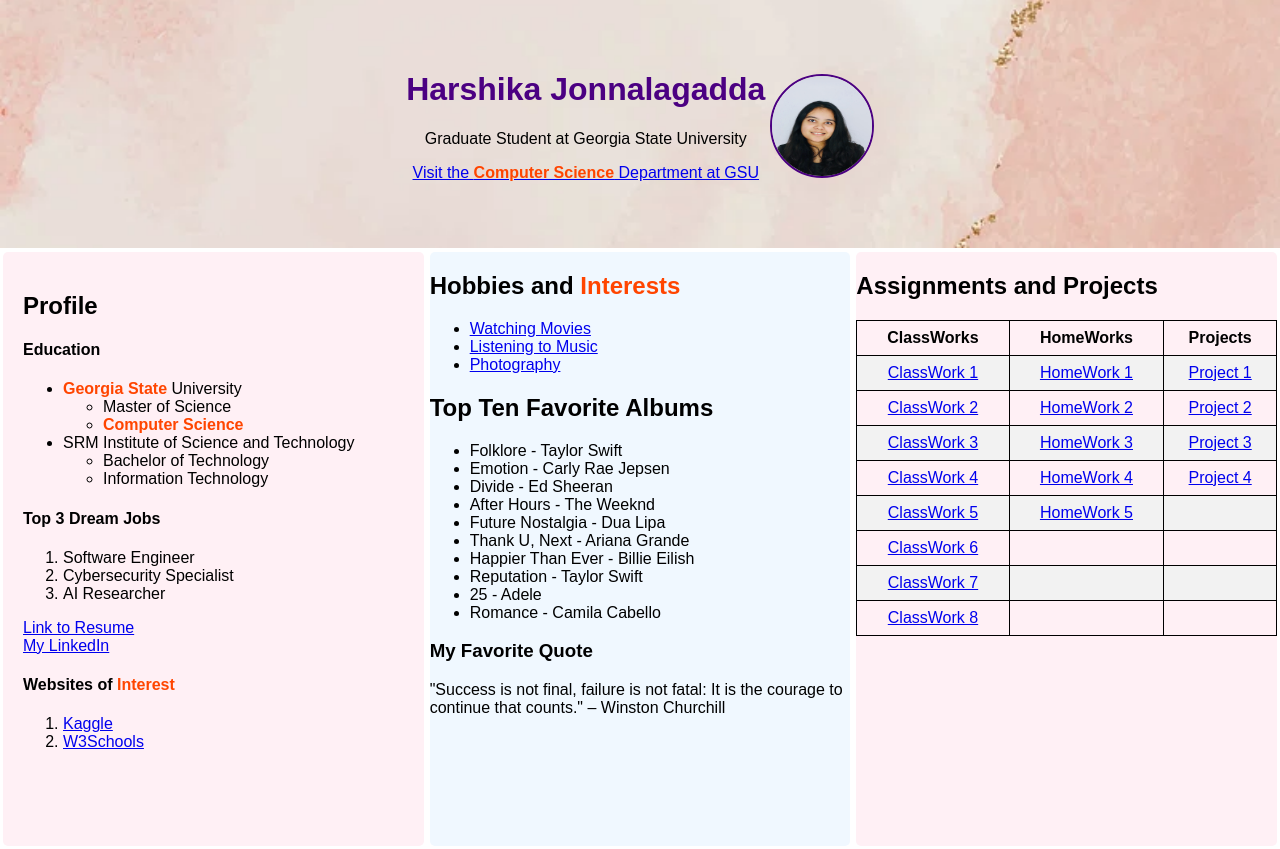
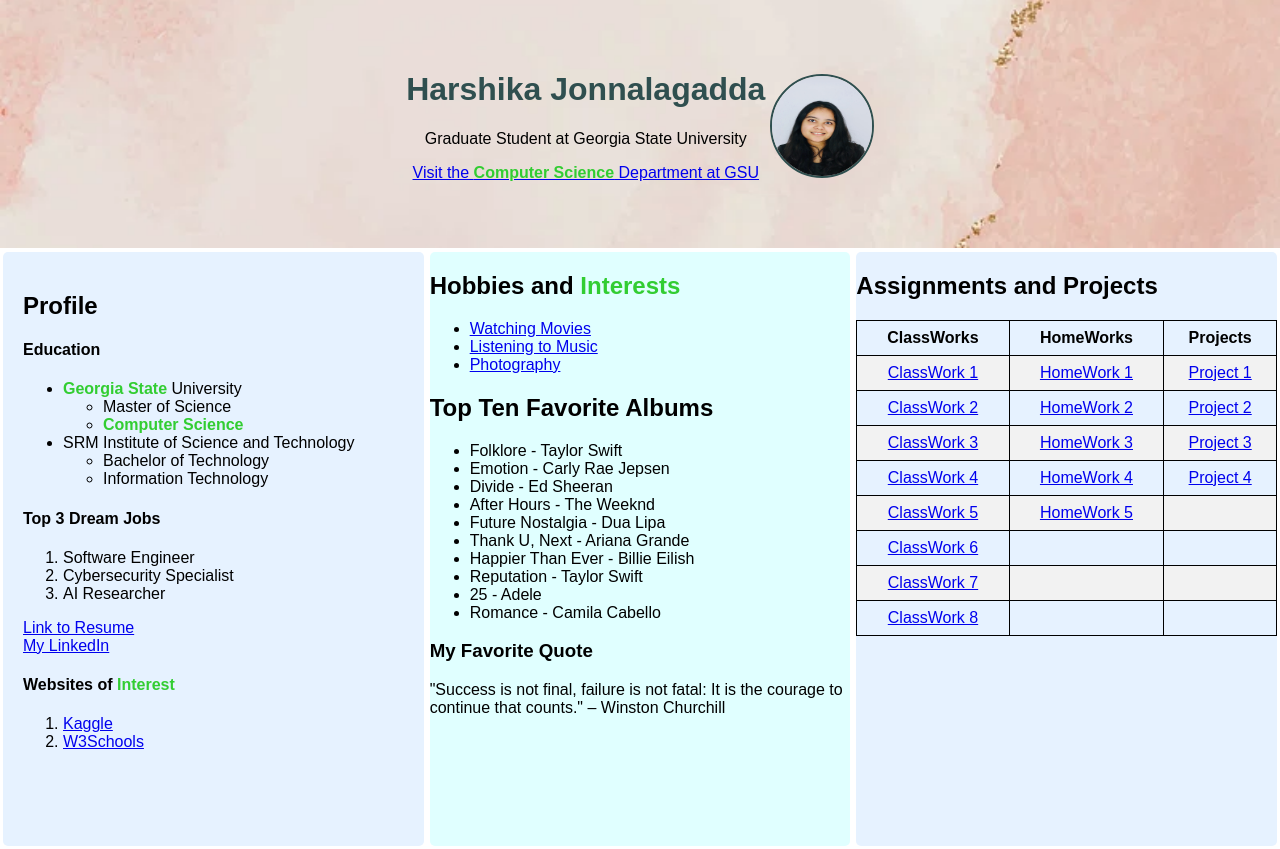
Before and after one commit to harshikaj1912/harshikaj1912.github.io, a plain HTML site: page index.html in a window 1280 px wide. Drawn offline with Linux system fonts and the light colour scheme.

Commit message:
style.css

```diff
--- a/style.css
+++ b/style.css
@@ -6,7 +6,7 @@ body {
 .center-text {
     text-align: center;
     font-size: 2em;
-    color: #4b0082;
+    color: #2f4f4f; /* Dark Slate Gray */
 }
 
 .box {
@@ -33,7 +33,7 @@ th, td {
 }
 
 tr:nth-child(even) {
-    background-color: #e8e8ff;
+    background-color: #f0f8ff; /* Alice Blue */
 }
 
 #wrapper {
@@ -50,15 +50,15 @@ tr:nth-child(even) {
 }
 
 #wrapper > div:first-of-type {
-    background-color: #fff0f5;
+    background-color: #e6f2ff; /* Light Blue */
 }
 
 #wrapper > div:nth-of-type(2) {
-    background-color: #f0f8ff;
+    background-color: #e0ffff; /* Light Cyan */
 }
 
 #wrapper > div:nth-of-type(3) {
-    background-color: #fff0f5;
+    background-color: #e6f2ff; /* Light Blue */
 }
 
 #div1 {
@@ -72,15 +72,15 @@ tr:nth-child(even) {
     border-radius: 50%;
     display: block;
     margin: 0 auto;
-    border: 2px solid #4b0082;
+    border: 2px solid #2f4f4f; /* Dark Slate Gray */
 }
 
 .highlight {
-    color: #ff4500;
+    color: #32cd32; /* Lime Green */
     font-weight: bold;
 }
 
 a:hover {
     color: white;
-    background-color: #8b4513;
+    background-color: #006400; /* Dark Green */
 }
```
